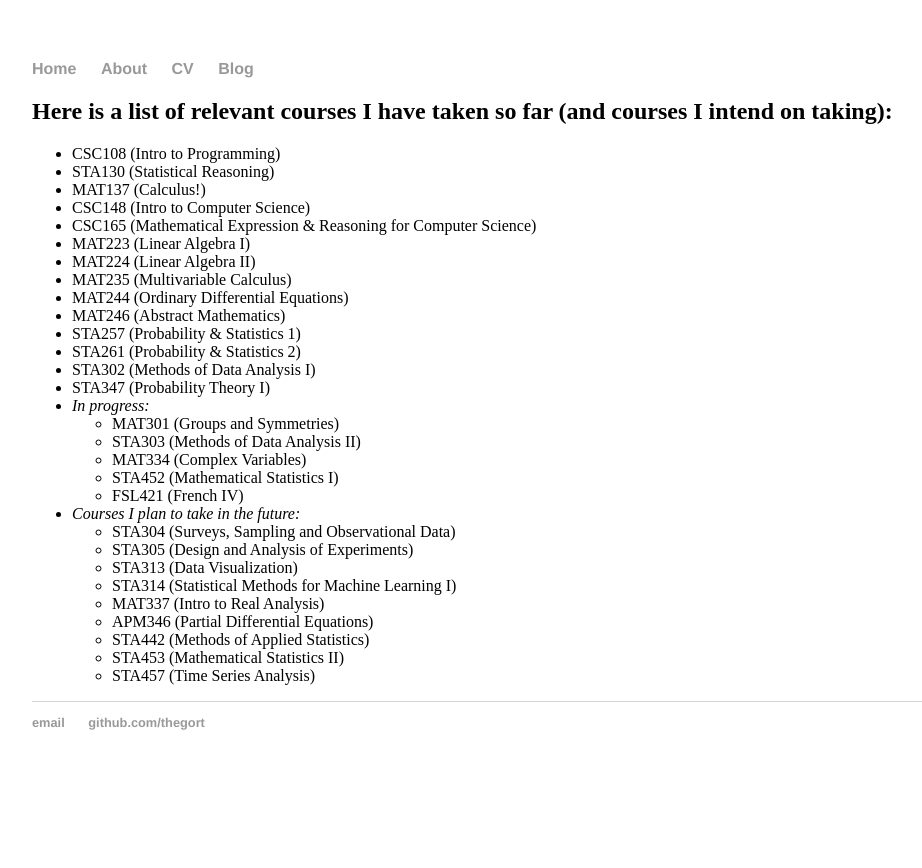
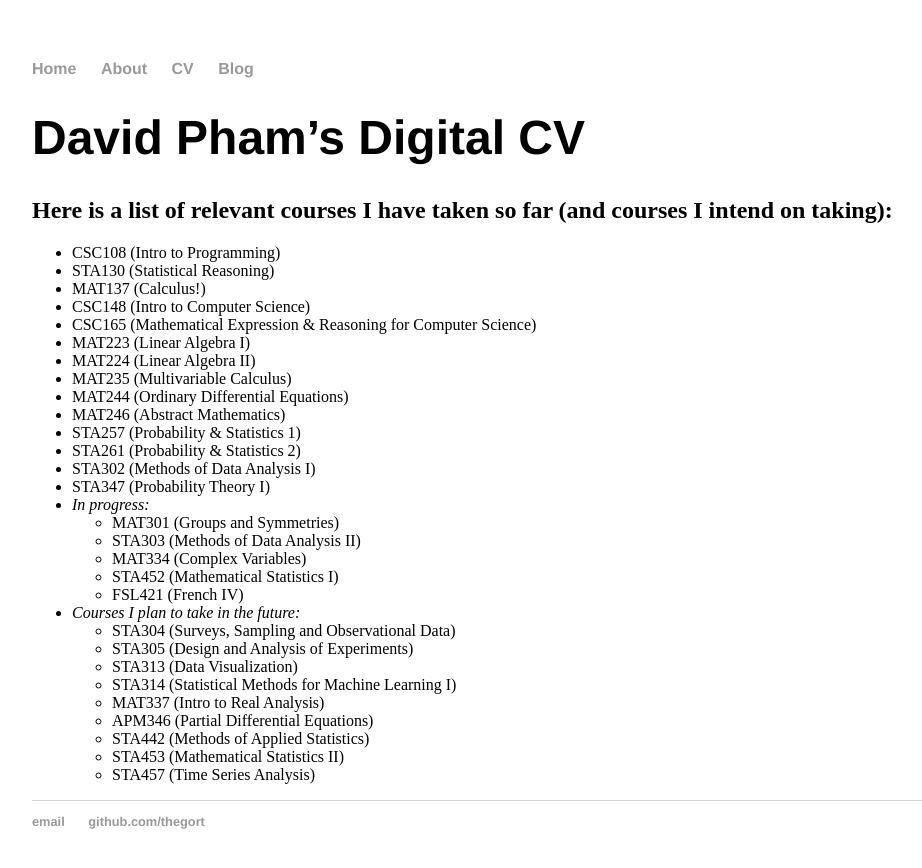
Before and after one commit to TheGort/thegort.github.io, a Jekyll site: the page built from cv.md, in a window 1280 px wide. Shown: the top 868 px of the page, without its empty margins (160-1082 px from the left). Built offline with Jekyll 4.4.1, drawn with Linux system fonts in a browser that asks for light colours.

Commit message:
Update cv.md

```diff
--- a/cv.md
+++ b/cv.md
@@ -2,6 +2,7 @@
 layout: default
 title: David Pham's CV
 ---
+# David Pham's Digital CV
 
 ## Here is a list of relevant courses I have taken so far (and courses I intend on taking):
 * CSC108 (Intro to Programming)
```
